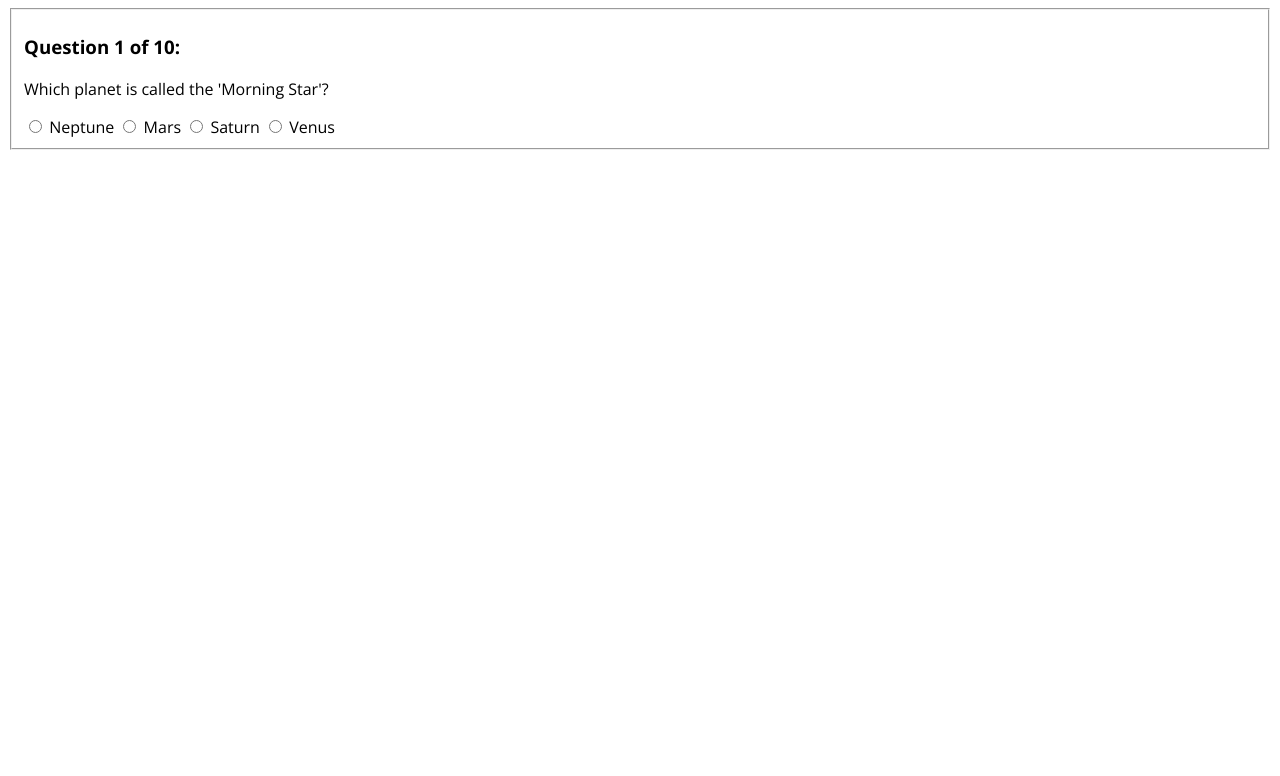
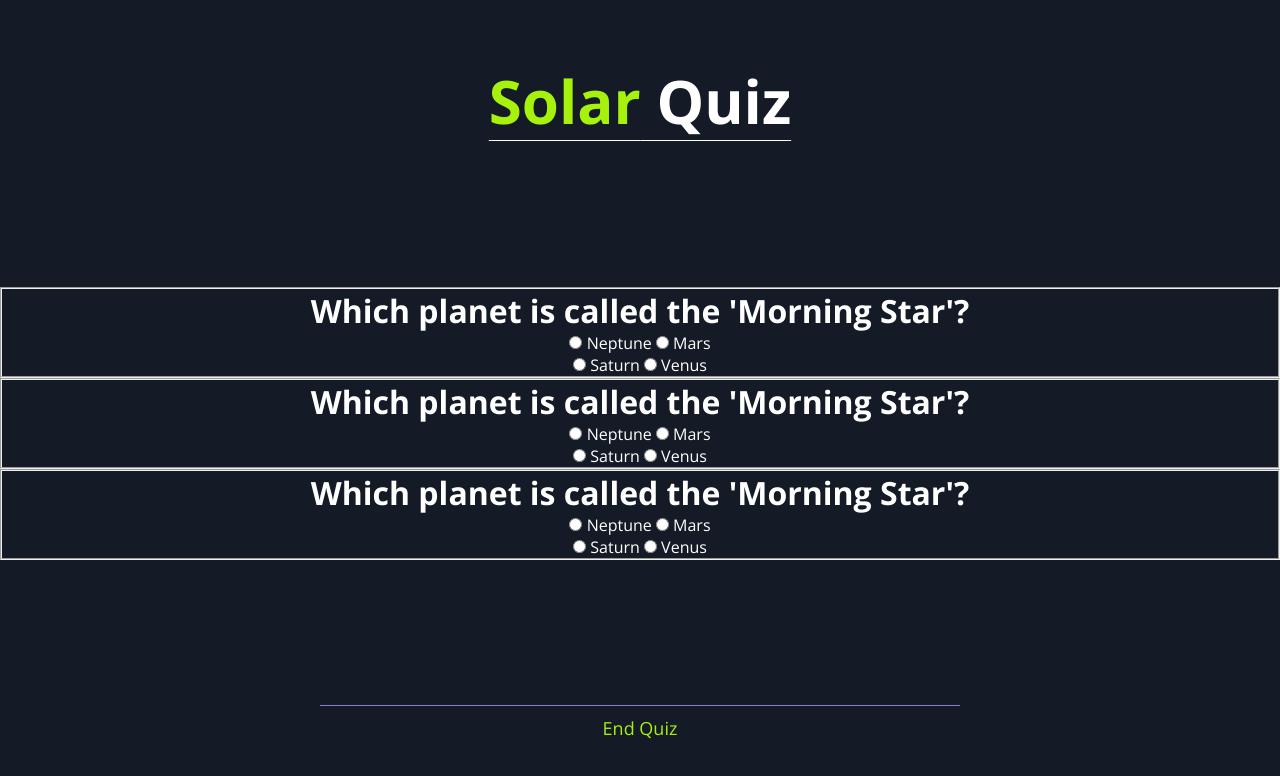
Before and after one commit to Erlandino/autmn-project, a plain HTML site: page quiz-page/quiz.html in a window 1280 px wide. Drawn offline with nearby package versions, Linux system fonts and the light colour scheme.

Commit message:
styled, removed and added some elements

```diff
--- a/quiz-page/quiz.css
+++ b/quiz-page/quiz.css
@@ -2,17 +2,81 @@
  *   This file contains styling specific to the quiz page
  *
  * * * */
-
-/* The initial state of quiz elements is hidden,
-   so we can present the user with 1 option at a time */
-fieldset:valid,
-fieldset:invalid ~ *,
-fieldset:first-child:valid  {
-	display: none;
+/* Resetting sizing of all elements to 0, centering all elements width and changing text color to white*/
+* {
+  margin: 0;
+  padding: 0;
+  box-sizing: border-box;
+  text-align: center;
+  color: white;
 }
 
-/* Add an exception for the initial state,
-   so we can reveal the first question */
-fieldset:first-child {
-	display: block;
+/* Uses space between to split elements across page while fitting screen, also changes background color*/
+body {
+  padding: 60px 0;
+  height: 100%;
+  display: flex;
+  flex-direction: column;
+  justify-content: space-between;
+  background-color: #141a26;
 }
+
+/* font size + underline */
+h1 {
+  font-size: 60px;
+  text-decoration: 1px underline;
+  text-underline-offset: 16px;
+}
+
+/* color */
+.title-word-one {
+  color: #a6f20d;
+}
+
+/* font size */
+h3 {
+  font-size: 32px;
+}
+
+/* font size */
+.name {
+  font-size: 24px;
+  color: #8779da;
+}
+
+/* font size */
+p {
+  font-size: 18px;
+}
+
+/* adds overline, limits with to 50% and re-centers footer, changes color of border */
+footer {
+  border-top: 1px solid;
+  margin: 0 auto;
+  padding-top: 10px;
+  width: 50%;
+  color: #8779da;
+}
+
+/* color */
+footer p {
+  color: #a6f20d;
+}
+
+/* background circles with absolute position, responsive with width %, big is top left, small is bottom right*/
+.big-circle {
+  z-index: -1;
+  position: absolute;
+  top: 0px;
+  left: 0px;
+  width: 70%;
+}
+
+.small-circle {
+  z-index: -1;
+  position: absolute;
+  bottom: 0px;
+  right: 0px;
+  width: 40%;
+}
+/* circles end */
--- a/quiz-page/quiz.html
+++ b/quiz-page/quiz.html
@@ -13,65 +13,77 @@
     <title>Solar Quiz</title>
   </head>
   <body>
+    <h1><span class="title-word-one">Solar</span> Quiz</h1>
     <!-- This file presents the user with questions. The questions are generated by javascript and sorted in random order -->
     <form>
       <!-- example data which should be generated by javascript: -->
       <fieldset>
-        <h3>Question 1 of 10:</h3>
-        <p>Which planet is called the 'Morning Star'?</p>
+        <h3>Which planet is called the 'Morning Star'?</h3>
         <div class="options">
+          <div>
             <input id="question0option0" name="question0" type="radio" value="0" autocomplete="off" required />
             <label for="question0option0">Neptune</label>
 
             <input id="question0option1" name="question0" type="radio" value="1" autocomplete="off" required />
             <label for="question0option1">Mars</label>
+          </div>
 
+          <div>
             <input id="question0option2" name="question0" type="radio" value="2" autocomplete="off" required />
             <label for="question0option2">Saturn</label>
 
             <input id="question0option3" name="question0" type="radio" value="3" autocomplete="off" required />
             <label for="question0option3">Venus</label>
           </div>
+        </div>
       </fieldset>
       <fieldset>
-        <h3>Question 2 of 10:</h3>
-        <p>Which planet is called the 'Morning Star'?</p>
+        <h3>Which planet is called the 'Morning Star'?</h3>
         <div class="options">
+          <div>
             <input id="question1option0" name="question1" type="radio" value="0" autocomplete="off" required />
             <label for="question1option0">Neptune</label>
 
             <input id="question1option1" name="question1" type="radio" value="1" autocomplete="off" required />
             <label for="question1option1">Mars</label>
+          </div>
 
+          <div>
             <input id="question1option2" name="question1" type="radio" value="2" autocomplete="off" required />
             <label for="question1option2">Saturn</label>
 
             <input id="question1option3" name="question1" type="radio" value="3" autocomplete="off" required />
             <label for="question1option3">Venus</label>
           </div>
+        </div>
       </fieldset>
       <fieldset>
-        <h3>Question 3 of 10:</h3>
-        <p>Which planet is called the 'Morning Star'?</p>
+        <h3>Which planet is called the 'Morning Star'?</h3>
         <div class="options">
+          <div>
             <input id="question2option0" name="question2" type="radio" value="0" autocomplete="off" required />
             <label for="question2option0">Neptune</label>
 
             <input id="question2option1" name="question2" type="radio" value="1" autocomplete="off" required />
             <label for="question2option1">Mars</label>
+          </div>
 
+          <div>
             <input id="question2option2" name="question2" type="radio" value="2" autocomplete="off" required />
             <label for="question2option2">Saturn</label>
 
             <input id="question2option3" name="question2" type="radio" value="3" autocomplete="off" required />
             <label for="question2option3">Venus</label>
           </div>
+        </div>
       </fieldset>
+      <!-- hidden button to be displayed after last question -->
       <div class="submitquiz">
-        <h3>All questions answered!</h3>
-        <p>Click the Finish button to see your result</p>
-        <button>Finish</button>
+        <button style="display: none">Finish</button>
       </div>
     </form>
+    <footer>
+      <p>End Quiz</p>
+    </footer>
   </body>
 </html>
```
Lines whose indentation alone changed are shown as unchanged.
